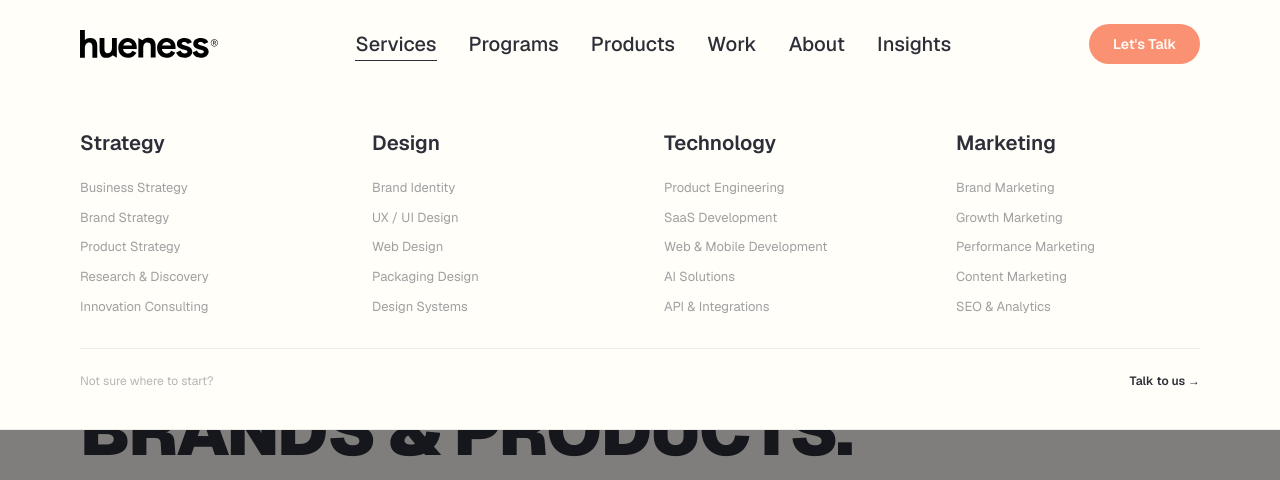
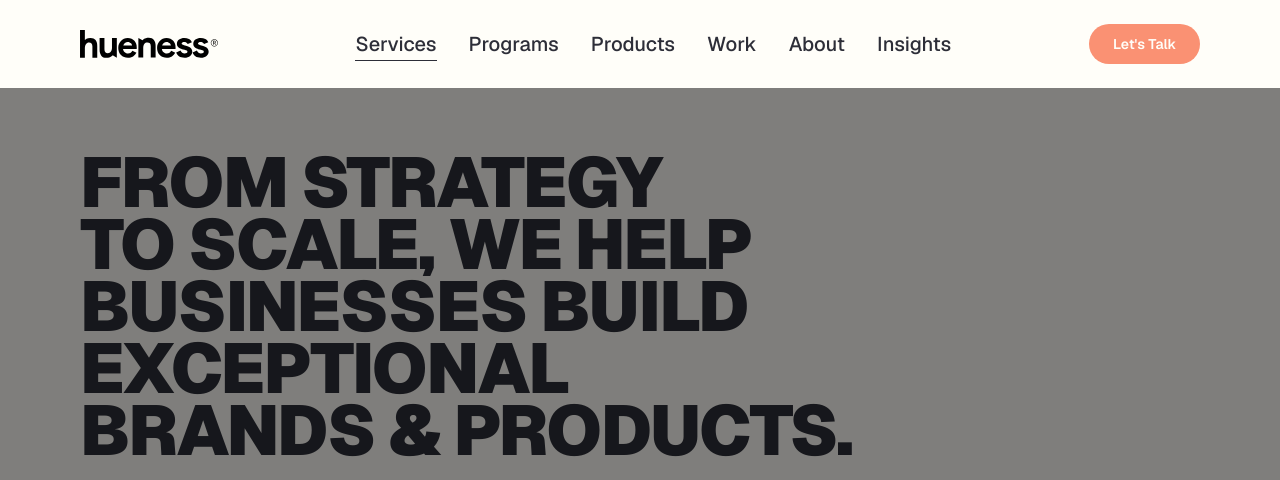
Before and after one commit to pavanjaya/Hueness, a Next.js app: page / in a window 1280 px wide. Both pictures are taken after a click on the button "Services". Shown: the top 480 px of the page. Built offline with nearby package versions, Linux system fonts and the light colour scheme; grey boxes are pictures that could not be loaded; a web font is replaced by a local one.

Commit message:
Add smooth slide-down animation to services dropdown

```diff
--- a/src/app/globals.css
+++ b/src/app/globals.css
@@ -54,6 +54,10 @@
 }
 @keyframes nav-slide-down {
   from { opacity: 0; transform: translateY(-100%); }
+  to   { opacity: 1; transform: translateY(0); }
+}
+@keyframes dropdown-in {
+  from { opacity: 0; transform: translateY(-12px); }
   to   { opacity: 1; transform: translateY(0); }
 }
 @keyframes fade-up {
--- a/src/components/layout/Navbar.tsx
+++ b/src/components/layout/Navbar.tsx
@@ -152,6 +152,7 @@
                   top: scrolled ? "68px" : "88px",
                   background: "#fffef9",
                   borderBottom: "1px solid rgba(45,46,56,0.08)",
+                  animation: "dropdown-in 0.35s cubic-bezier(0.22,1,0.36,1) both",
                 }}
               >
                 <div className="grid grid-cols-4 gap-12">
```
